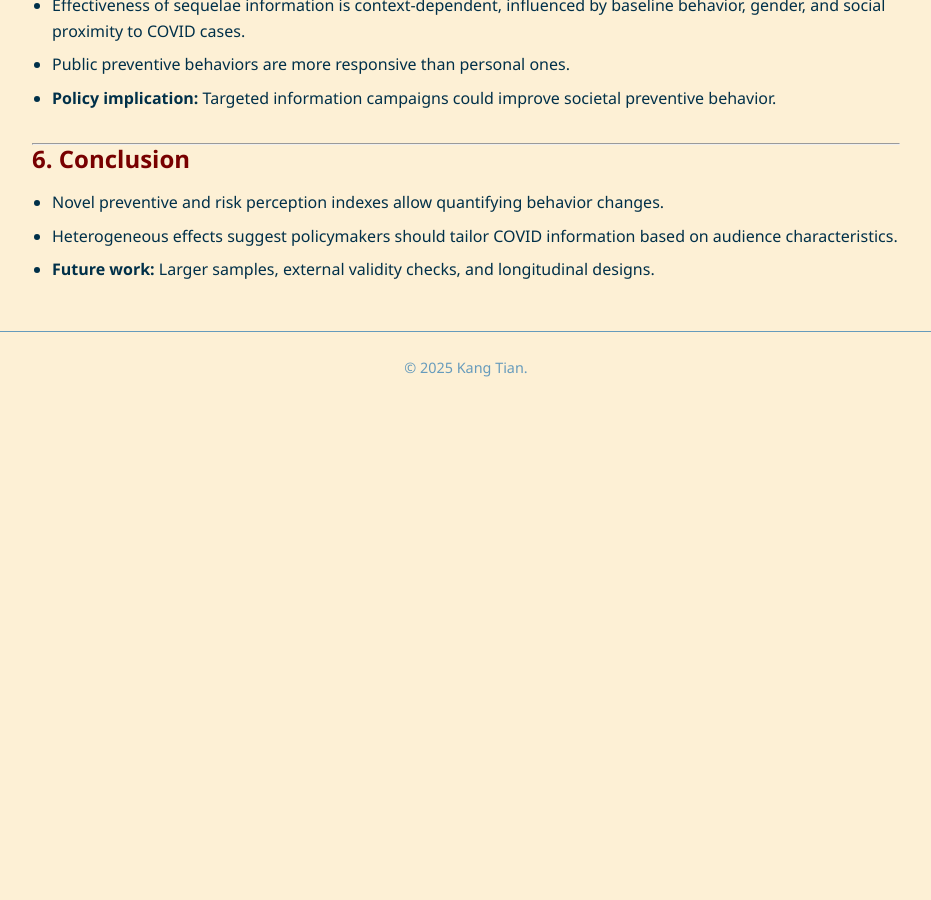
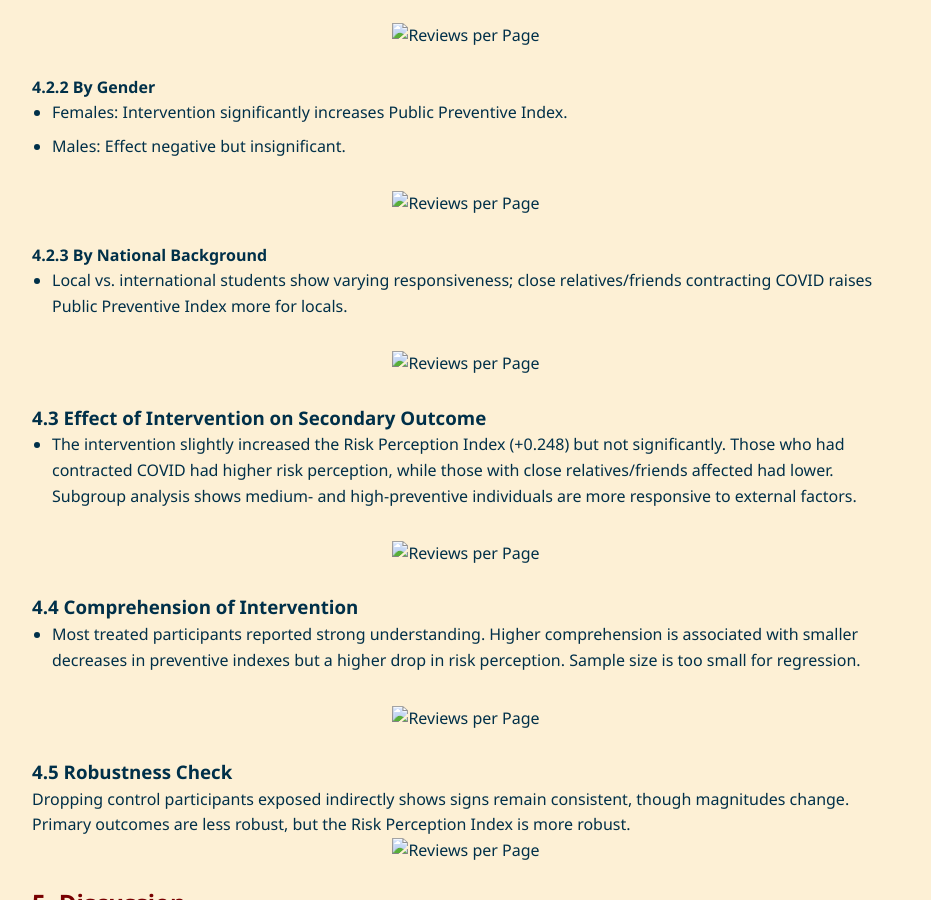
Before and after one commit to kang-tian/kang-tian.github.io, a Jekyll site: the page built from projects/AB_Test_CausalEffect_COVID_Info_on_Behavior/index.md, in a window 1280 px wide and 900 px high, scrolled down 3086 px. Shown: the whole window, without its empty margins (174-1105 px from the left). Built offline with Jekyll 4.4.1, drawn with Linux system fonts in a browser that asks for light colours; our own code applies the rules of GitHub Pages for plain Markdown files; before the commit the page ends 3489 px from its top, so only the background shows below that; some of the changed text lies outside the part shown.

Commit message:
Update index.md

```diff
--- a/projects/AB_Test_CausalEffect_COVID_Info_on_Behavior/index.md
+++ b/projects/AB_Test_CausalEffect_COVID_Info_on_Behavior/index.md
@@ -3,20 +3,21 @@
 **Kang Tian, McGill University**
 **ECON-664: Applied Cross-Sectional Methods**
 ***Note***: This is a personal paper. The questionnaire design, data collection, and intervention implementation were carried out collaboratively with two group members, Mingda Li and Jingjie Guo. Due to ethical considerations, the original dataset will remain confidential.
+**Link to Code:** https://github.com/kang-tian/AB_Test_CausalEffect_COVID_Info_on_Behavior
 
----
+<p> &nbsp;</p>
 
 ## Abstract
 
 This study examines how information about COVID-19 sequelae affects preventive behaviors and risk perception. Using a randomized experiment combined with Difference-in-Difference (DID) analysis, we constructed novel preventive and risk perception indexes. Results show heterogeneous effects based on initial preventive consciousness, gender, and national background. Prior COVID exposure (self or relatives/friends) also influences behavior.
 
----
+<p> &nbsp;</p>
 
 ## 1. Introduction
 
 COVID-19 continues to spread globally despite public health measures. While people are exposed to extensive COVID-related information daily, it is unclear whether specific health-related information (like sequelae) effectively improves preventive behaviors. This study investigates whether clear, targeted information on long-term health consequences motivates higher preventive action, measured through novel indexes: **Total Preventive Index (TPI)**, **Personal Preventive Index**, and **Public Preventive Index**.
 
----
+<p> &nbsp;</p>
 
 ## 2. Background
 
@@ -40,31 +41,36 @@ Randomized experiments can isolate the causal effect of targeted health informat
 </p>
 <p> &nbsp;</p>
 
-### Questionnaire Design
+
+**Baseline Survey:**
+- Collect personal characteristics: age, gender, nationality, prior COVID exposure.
+- Measure preventive behaviors (last 7 days) using 18 indicators (5-scale Likert).
+- Construct TPI, **Personal Preventive Index** (12 indicators with the weight of 2/3), and **Public Preventive Index** (6 indicators with the weight of 1/3).
+- Measure risk perception using a 5-scale index.
+#### Questionnaire Design & The Construction of TPI
 <p align="center">
   <img src="/projects/AB_Test_CausalEffect_COVID_Info_on_Behavior/images/Picture3.png" alt="Reviews per Page" width="70%"/>
 </p>
 <p> &nbsp;</p>
-**Baseline Survey:**
-- Collect personal characteristics: age, gender, nationality, prior COVID exposure.
-- Measure preventive behaviors (last 7 days) using 18 indicators (5-scale Likert).
-- Construct TPI, **Personal Preventive Index** (12 indicators), and **Public Preventive Index** (6 indicators).
-- Measure risk perception using a 5-scale index.
 
-<p align="center">
-  <img src="/projects/AB_Test_CausalEffect_COVID_Info_on_Behavior/images/Picture3.png" alt="Reviews per Page" width="70%"/>
-</p>
 
 **Randomization:**
-- The participants are divided into two groups: Control Group and Treatment Group
+- The participants were divided into two groups: Control Group and Treatment Group
+- Both groups successfully passed the balance test.
 <p align="center">
   <img src="/projects/AB_Test_CausalEffect_COVID_Info_on_Behavior/images/Picture2.png" alt="Reviews per Page" width="70%"/>
 </p>
+<p> &nbsp;</p>
 - Stratified by baseline TPI to balance low, medium, high preventive behavior participants.
 
 **Intervention:**
 - Treatment group receives daily messages detailing sequelae of COVID-19 for two weeks.
 - Control group receives neutral COVID-related messages unrelated to sequelae.
+#### Intervention Messages
+<p align="center">
+  <img src="/projects/AB_Test_CausalEffect_COVID_Info_on_Behavior/images/Picture4.png" alt="Reviews per Page" width="70%"/>
+</p>
+<p> &nbsp;</p>
 
 **Endline Survey:**
 - Repeat TPI, subindexes, and risk perception measures.
@@ -72,16 +78,16 @@ Randomized experiments can isolate the causal effect of targeted health informat
 
 **Model:**
 
-\[
-\hat{Y}_{it} = \beta_0 + \beta_1(Post_t \times Treatment_i) + \beta_2 Post_t + \beta_3 X_{it} + \beta_4 ContractedCOVID_{it} + \beta_5 CloseRelativesCOVID_{it} + \beta_6 ExposureInfo_{it}
-\]
+<p align="center">
+  <img src="/projects/AB_Test_CausalEffect_COVID_Info_on_Behavior/images/Picture5.png" alt="Reviews per Page" width="70%"/>
+</p>
 
 - Coefficient of interest: \(\beta_1\) (DID effect).
+<p> &nbsp;</p>
 
 **Validation:**
 - Fisher test, multiple hypothesis correction, and attrition tests confirm robustness.
-
----
+<p> &nbsp;</p>
 
 ## 4. Results
 
@@ -89,32 +95,72 @@ Randomized experiments can isolate the causal effect of targeted health informat
 - **Total Preventive Index:** Negative but insignificant effect (-0.037).
 - **Personal vs. Public Index:** Offset effect—Personal decreases, Public increases (both insignificant).
 - **Prior COVID exposure:** Reduces personal prevention but increases public preventive behaviors.
+<p align="center">
+  <img src="/projects/AB_Test_CausalEffect_COVID_Info_on_Behavior/images/Picture1.png" alt="Reviews per Page" width="70%"/>
+</p>
+<p align="center">
+  <img src="/projects/AB_Test_CausalEffect_COVID_Info_on_Behavior/images/Picture6.png" alt="Reviews per Page" width="70%"/>
+</p>
+
 
 ### 4.2 Heterogeneous Effects
 
 #### 4.2.1 By Initial Preventive Index
 - Low/medium baseline: Intervention increases total/public preventive index slightly.
 - High baseline: Intervention reduces preventive index (significant for Public Preventive Index).
+<p align="center">
+  <img src="/projects/AB_Test_CausalEffect_COVID_Info_on_Behavior/images/Picture7.png" alt="Reviews per Page" width="60%"/>
+</p>
+<p> &nbsp;</p>
 
 #### 4.2.2 By Gender
 - Females: Intervention significantly increases Public Preventive Index.
 - Males: Effect negative but insignificant.
+<p align="center">
+  <img src="/projects/AB_Test_CausalEffect_COVID_Info_on_Behavior/images/Picture8.png" alt="Reviews per Page" width="60%"/>
+</p>
+<p> &nbsp;</p>
 
 #### 4.2.3 By National Background
 - Local vs. international students show varying responsiveness; close relatives/friends contracting COVID raises Public Preventive Index more for locals.
+<p align="center">
+  <img src="/projects/AB_Test_CausalEffect_COVID_Info_on_Behavior/images/Picture9.png" alt="Reviews per Page" width="60%"/>
+</p>
+<p> &nbsp;</p>
 
----
+
+### 4.3 Effect of Intervention on Secondary Outcome
+- The intervention slightly increased the Risk Perception Index (+0.248) but not significantly. Those who had contracted COVID had higher risk perception, while those with close relatives/friends affected had lower. Subgroup analysis shows medium- and high-preventive individuals are more responsive to external factors.
+<p align="center">
+  <img src="/projects/AB_Test_CausalEffect_COVID_Info_on_Behavior/images/Picture10.png" alt="Reviews per Page" width="60%"/>
+</p>
+<p> &nbsp;</p>
+
+### 4.4 Comprehension of Intervention
+- Most treated participants reported strong understanding. Higher comprehension is associated with smaller decreases in preventive indexes but a higher drop in risk perception. Sample size is too small for regression.
+<p align="center">
+  <img src="/projects/AB_Test_CausalEffect_COVID_Info_on_Behavior/images/Picture11.png" alt="Reviews per Page" width="60%"/>
+</p>
+<p> &nbsp;</p>
+
+### 4.5 Robustness Check
+Dropping control participants exposed indirectly shows signs remain consistent, though magnitudes change. Primary outcomes are less robust, but the Risk Perception Index is more robust.
+
+<p align="center">
+  <img src="/projects/AB_Test_CausalEffect_COVID_Info_on_Behavior/images/Picture12.png" alt="Reviews per Page" width="60%"/>
+</p>
+<p> &nbsp;</p>
 
 ## 5. Discussion
 
 - Effectiveness of sequelae information is context-dependent, influenced by baseline behavior, gender, and social proximity to COVID cases.
 - Public preventive behaviors are more responsive than personal ones.
 - **Policy implication:** Targeted information campaigns could improve societal preventive behavior.
-
----
+<p> &nbsp;</p>
 
 ## 6. Conclusion
 
 - Novel preventive and risk perception indexes allow quantifying behavior changes.
 - Heterogeneous effects suggest policymakers should tailor COVID information based on audience characteristics.
 - **Future work:** Larger samples, external validity checks, and longitudinal designs.
+<p> &nbsp;</p>
```
